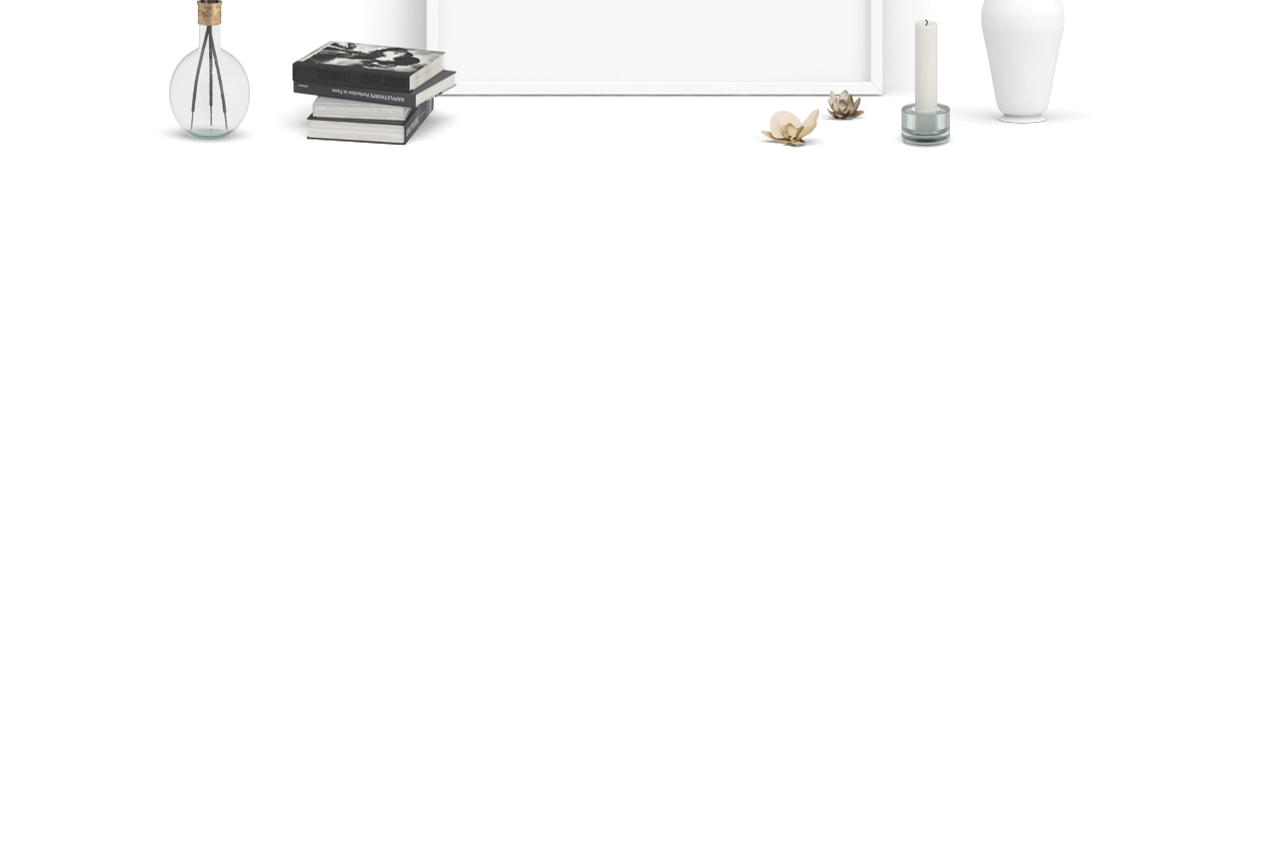
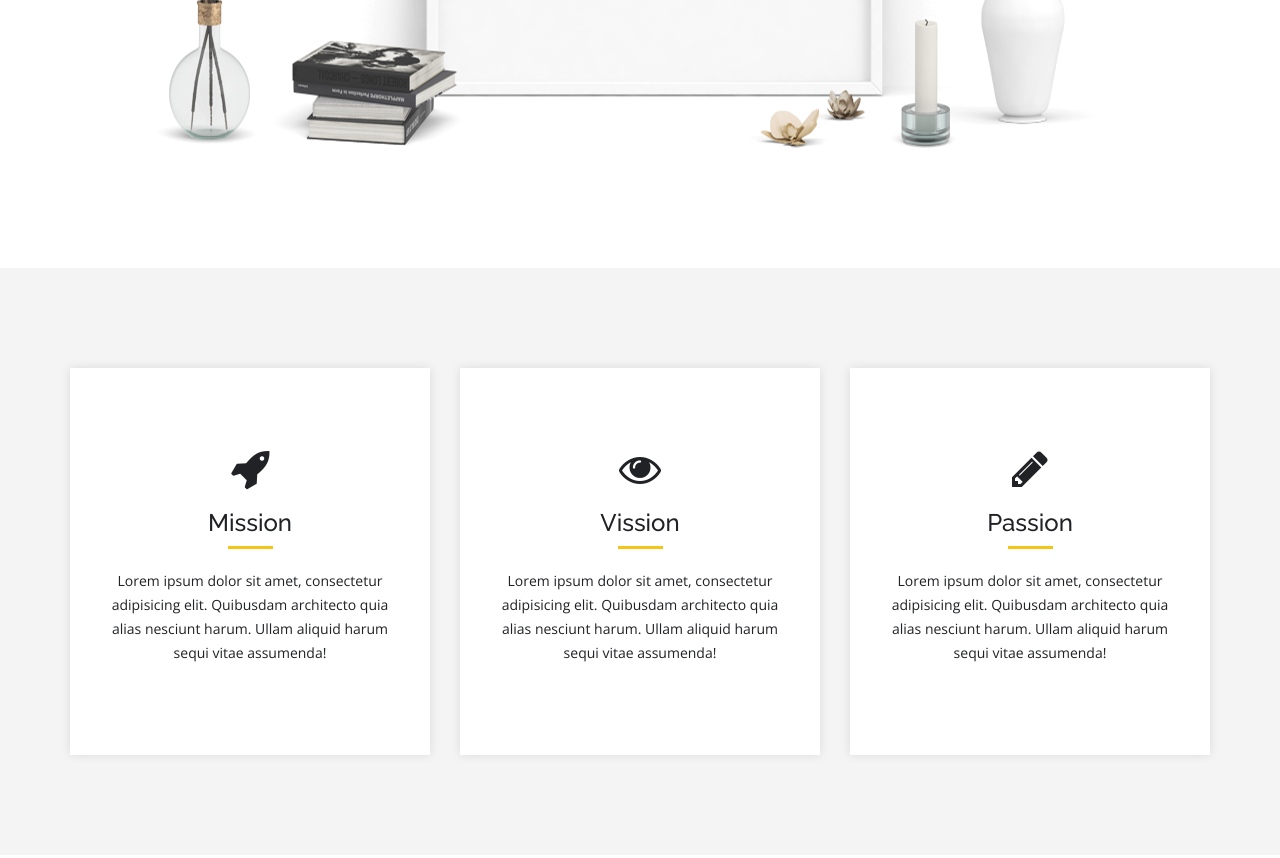
Before and after one commit to locaulker/solo-web, a plain HTML site: page index.html in a window 1280 px wide. Shown: the part 1467-2325 px from the top of the page. Drawn offline with nearby package versions, Linux system fonts and the light colour scheme.

Commit message:
about section completed

```diff
--- a/css/style.css
+++ b/css/style.css
@@ -192,8 +192,12 @@ section {
 /* ==================================
           Content boxes
 ================================== */
-.content-box-lg{
+.content-box-lg {
   padding: 120px 0;
+}
+
+.content-box-md {
+  padding: 100px 0;
 }
 
 
@@ -213,6 +217,7 @@ section {
   top: 60px;
   left: -63px;
 }
+
 .vertical-heading h2 {
   margin: 0 0 0 35px;
   font-size: 42px;
@@ -222,14 +227,81 @@ section {
 
 
 /* ==================================
-          Section: About/ Top-Left
+          Section: About - Part 1
 ================================== */
 #about-right p:first-child {
   margin-bottom: 30px;
 }
+
 #about-bottom {
   margin-top: 60px;
 }
+
 #about-bottom img {
   margin: 0 auto;
 }
+
+
+/* ==================================
+          Section: About - Part 2
+================================== */
+#about-02 {
+  background-color: #f4f4f4;
+}
+
+.about-item {
+  background-color: #fff;
+  padding: 80px 30px;
+  -webkit-box-shadow: 0 0 10px rgba(0, 0, 0, .1);
+  box-shadow: 0 0 10px rgba(0, 0, 0, .1);
+}
+
+.about-item i {
+  font-size: 42px;
+  margin: 0;
+}
+
+.about-item h3 {
+  font-size: 24px;
+  margin-bottom: 10px;
+}
+
+.about-item hr {
+  width: 45px;
+  height: 3px;
+  background-color: #f4c613;
+  margin: 0 auto;
+  border: none;
+}
+
+.about-item p {
+  margin-top: 20px;
+}
+
+/* -- About Hover States --*/
+.about-item:hover {
+  background-color: #f4c613;
+  cursor: pointer;
+}
+
+.about-item:hover i,
+.about-item:hover h3,
+.about-item:hover p {
+  color: #fff;
+}
+
+.about-item:hover hr {
+  background-color: #fff;
+}
+
+.about-item:hover i {
+  transform: translateY(-20px);
+}
+
+/* -- About Transitions --*/
+.about-item,
+.about-item i,
+.about-item hr {
+  -webkit-transition: all 500ms ease-in-out;
+  transition: all 500ms ease-in-out;
+}
--- a/index.html
+++ b/index.html
@@ -100,6 +100,45 @@
     </div>
     <!-- About: Part 1 ends -->
 
+    <!-- About: Part 2 Starts -->
+    <div id="about-02">
+      <div class="content-box-md">
+        <div class="container">
+
+          <div class="row">
+
+            <div class="col-md-4">
+              <div class="about-item text-center">
+                <i class="fa fa-rocket"></i>
+                <h3>Mission</h3>
+                <hr>
+                <p>Lorem ipsum dolor sit amet, consectetur adipisicing elit. Quibusdam architecto quia alias nesciunt harum. Ullam aliquid harum sequi vitae assumenda!</p>
+              </div>
+            </div>
+            <div class="col-md-4">
+              <div class="about-item text-center">
+                <i class="fa fa-eye"></i>
+                <h3>Vission</h3>
+                <hr>
+                <p>Lorem ipsum dolor sit amet, consectetur adipisicing elit. Quibusdam architecto quia alias nesciunt harum. Ullam aliquid harum sequi vitae assumenda!</p>
+              </div>
+            </div>
+            <div class="col-md-4">
+              <div class="about-item text-center">
+                <i class="fa fa-pencil"></i>
+                <h3>Passion</h3>
+                <hr>
+                <p>Lorem ipsum dolor sit amet, consectetur adipisicing elit. Quibusdam architecto quia alias nesciunt harum. Ullam aliquid harum sequi vitae assumenda!</p>
+              </div>
+            </div>
+
+          </div>
+
+        </div>
+      </div>
+    </div>
+    <!-- About: Part 2 ends -->
+
   </section>
   <!-- About Section: end -->
 
```
Lines whose indentation alone changed are shown as unchanged.
